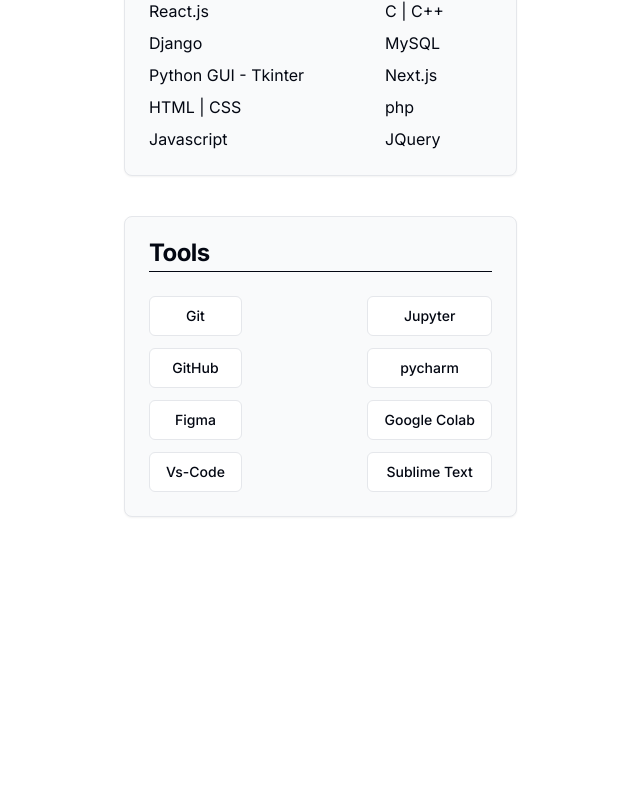
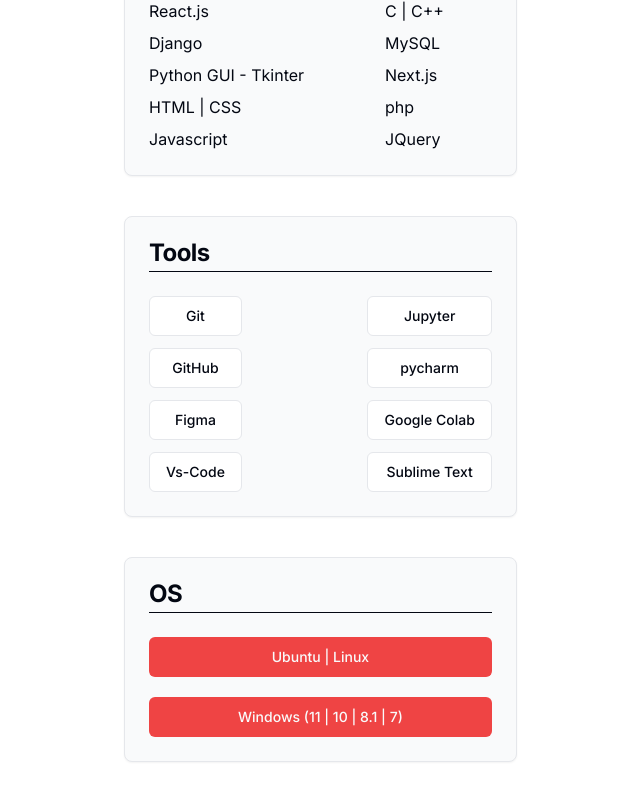
Before and after one commit to akadeepesh/OnlineResume, a Next.js app: page / in a window 1280 px wide. Shown: the part 1359-2159 px from the top of the page, without its empty margins (116-756 px from the left). Before the commit the page ends 1956 px from the top, so only its background shows below. Built offline with nearby package versions, Linux system fonts and the light colour scheme.

Commit message:
OS used added

```diff
--- a/src/app/page.tsx
+++ b/src/app/page.tsx
@@ -520,6 +520,26 @@
             </CardContent>
           </Card>
         </div>
+        <div className="OS">
+          <Card>
+            <CardHeader>
+              <CardTitle className="font-bold">OS</CardTitle>
+              <CardDescription>
+                <Separator className="bg-foreground" />
+              </CardDescription>
+            </CardHeader>
+            <CardContent>
+              <div className="flex flex-col gap-5">
+                <Button className="cursor-default" variant="destructive">
+                  Ubuntu | Linux
+                </Button>
+                <Button className="cursor-default" variant="destructive">
+                  Windows (11 | 10 | 8.1 | 7)
+                </Button>
+              </div>
+            </CardContent>
+          </Card>
+        </div>
       </div>
     </div>
   );
```
